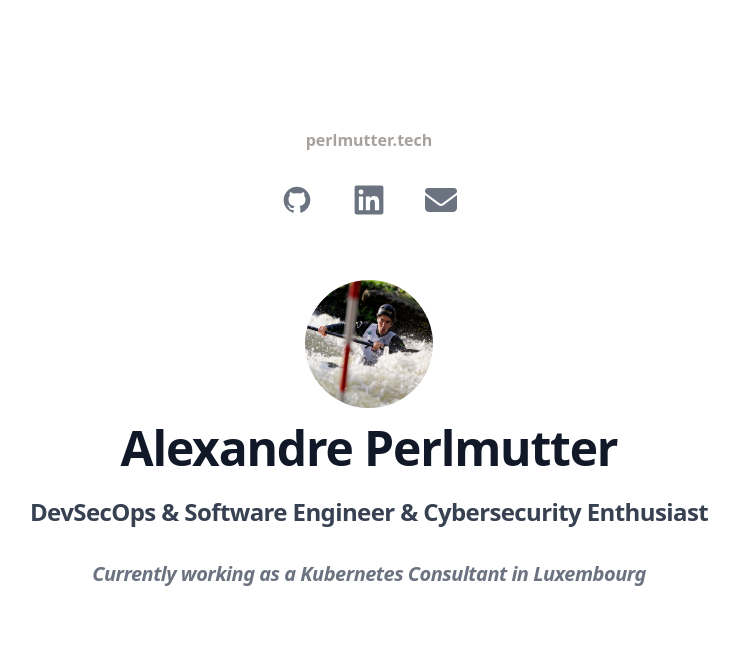
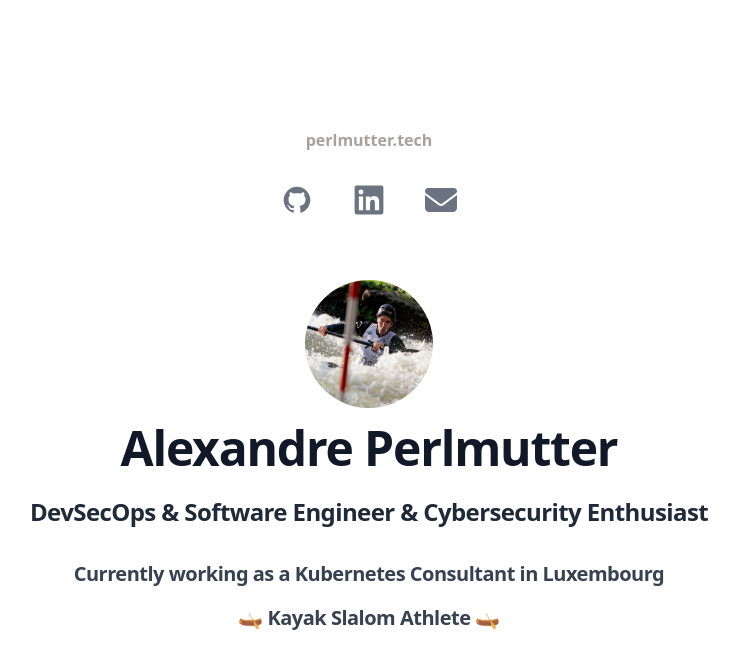
Before and after one commit to poponealex/poponealex.github.io, a React (Vite) app: page / in a window 1280 px wide. Shown: the top 668 px of the page, without its empty margins (271-1010 px from the left). Built offline with nearby package versions, Linux system fonts and the light colour scheme.

Commit message:
Change font color and add fact about me kayaking

```diff
--- a/src/ComingSoon.jsx
+++ b/src/ComingSoon.jsx
@@ -73,11 +73,14 @@ export default function ComingSoon() {
                     <h1 className="mt-4 text-3xl font-bold tracking-tight text-gray-900 sm:text-5xl">
                         Alexandre Perlmutter
                     </h1>
-                    <h2 className="mt-6 text-2xl font-bold tracking-tight text-gray-700 sm:text-2xl">
+                    <h2 className="mt-6 text-2xl font-bold tracking-tight text-gray-800 sm:text-2xl">
                         DevSecOps &amp; Software Engineer &amp; Cybersecurity Enthusiast
                     </h2>
-                    <h3 className="mt-8 italic text-xl font-bold tracking-tight text-gray-500 sm:text-xl">
+                    <h3 className="mt-8 text-xl font-bold tracking-tight text-gray-700 sm:text-xl">
                         Currently working as a Kubernetes Consultant in Luxembourg
+                    </h3>
+                    <h3 className="mt-4 text-xl font-bold tracking-tight text-gray-700 sm:text-xl">
+                        🛶 Kayak Slalom Athlete 🛶
                     </h3>
 
                 </div>
```
